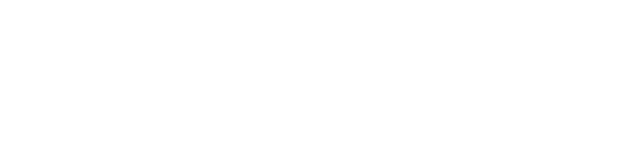
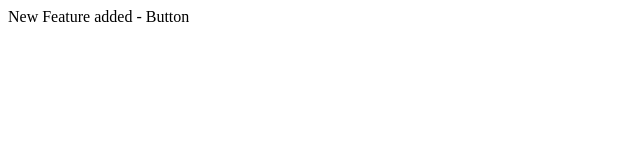
Before and after one commit to KamalDev7/project2, a plain HTML site: page index.html in a window 1280 px wide. Shown: the whole page, without its empty margins (0-640 px from the left). Drawn offline with Linux system fonts and the light colour scheme.

Commit message:
New Button added

```diff
--- a/index.html
+++ b/index.html
@@ -6,6 +6,6 @@
     <title>Sample code</title>
 </head>
 <body>
-
+    New Feature added - Button
 </body>
 </html>
```
